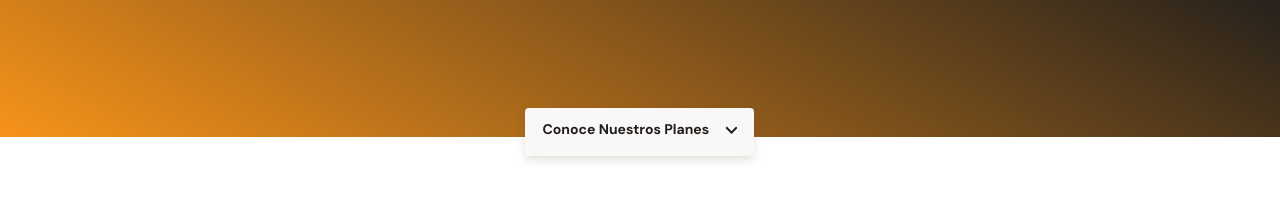
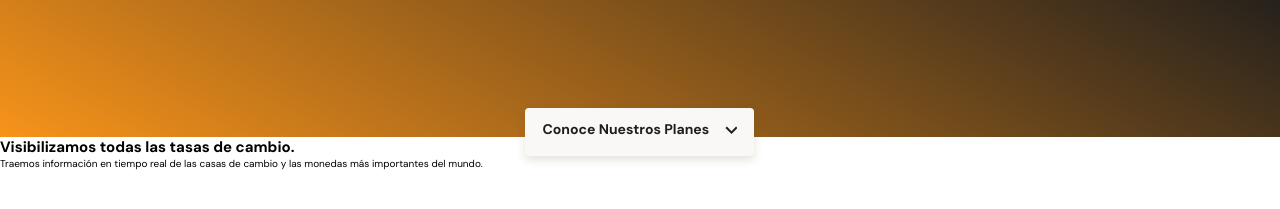
Before and after one commit to JesusCarrillo2911/Landing-page-BataBit, a plain HTML site: page index.html in a window 1280 px wide. Shown: the part 197-406 px from the top of the page. Drawn offline with Linux system fonts and the light colour scheme.

Commit message:
Se Genera el html del main parte section Exchange

```diff
--- a/index.html
+++ b/index.html
@@ -18,7 +18,16 @@
         </div>
     </header>
     <main>
-        <section></section>
+        <section class="main-exchange-container">
+            <div class="background-img"></div>
+            <div class="main-exchange-container--title">
+                <h2>Visibilizamos todas las tasas de cambio.</h2>
+                <p>Traemos información en tiempo real de las casas de cambio y las monedas más importantes del mundo.</p>
+            </div>
+            <section>
+                <div></div>
+            </section>
+        </section>
         <section></section>
         <section></section>
         <section></section>
```
